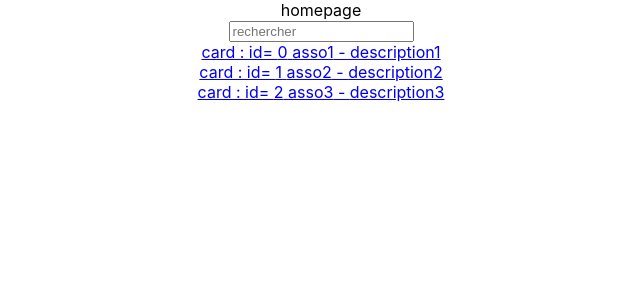
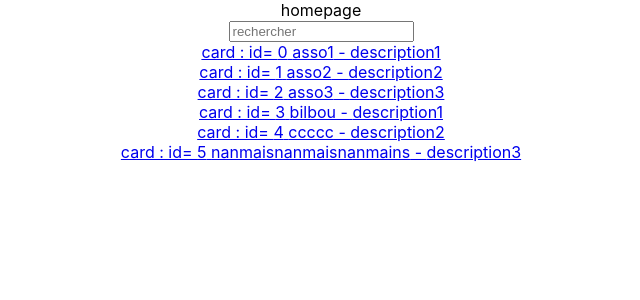
Before and after one commit to shrutigupta02/react-app-asso, a React (Create React App) app: page / in a window 1280 px wide. Shown: the top 300 px of the page, without its empty margins (319-959 px from the left). Built offline with nearby package versions, Linux system fonts and the light colour scheme.

Commit message:
cleaning the searchengine.tsx  component

```diff
--- a/src/components/homepage/homepage.tsx
+++ b/src/components/homepage/homepage.tsx
@@ -26,7 +26,10 @@ export default class Homepage extends React.Component<{}, AssociationsState>{
     associations: [
       {id:0, name: 'asso1', description: 'description1'},
       {id:1, name: 'asso2', description: 'description2'},
-      {id:2, name: 'asso3', description: 'description3'}
+      {id:2, name: 'asso3', description: 'description3'},
+      {id:3, name: 'bilbou', description: 'description1'},
+      {id:4, name: 'ccccc', description: 'description2'},
+      {id:5, name: 'nanmaisnanmaisnanmains', description: 'description3'}
     ],
     associationSelected: {
       id: -1,
```
Also changed, not shown: src/components/searchengine/searchengine.tsx (+0 -34 lines).
